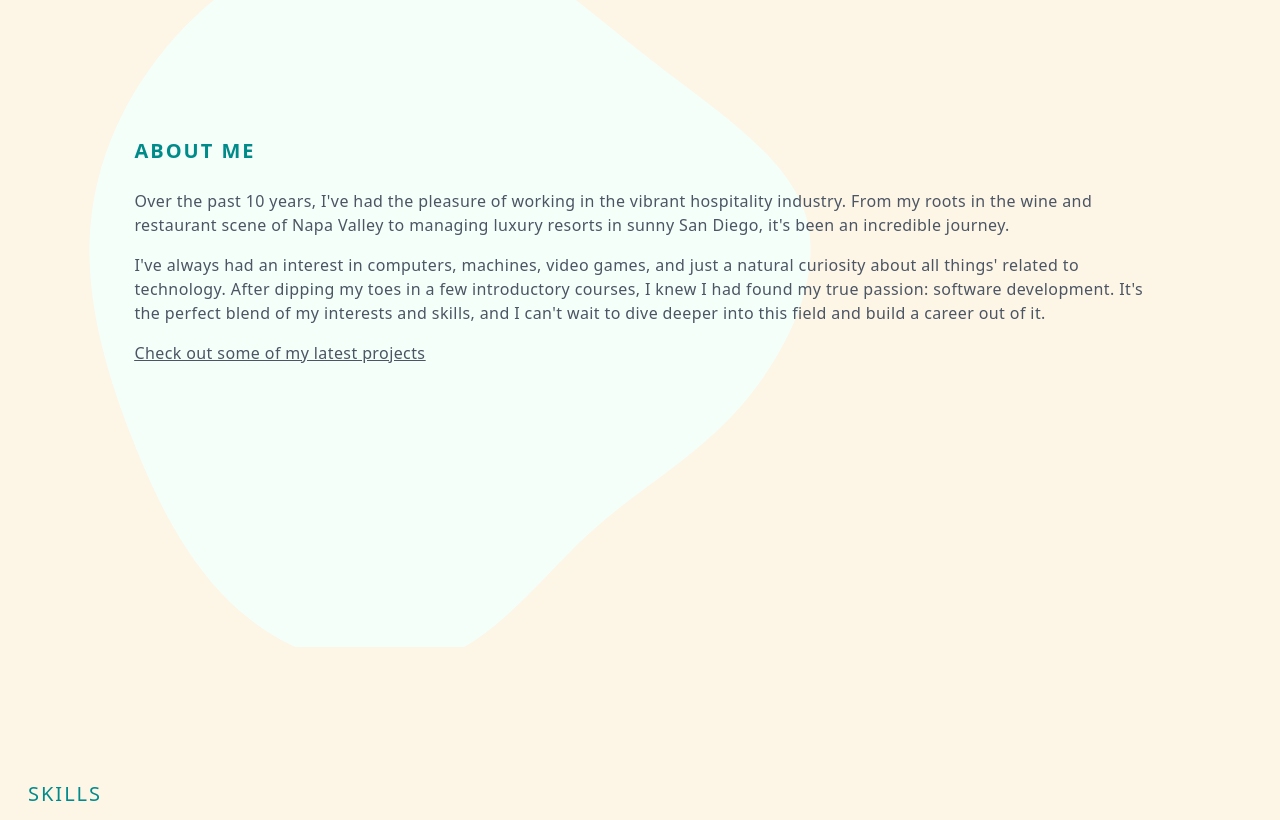
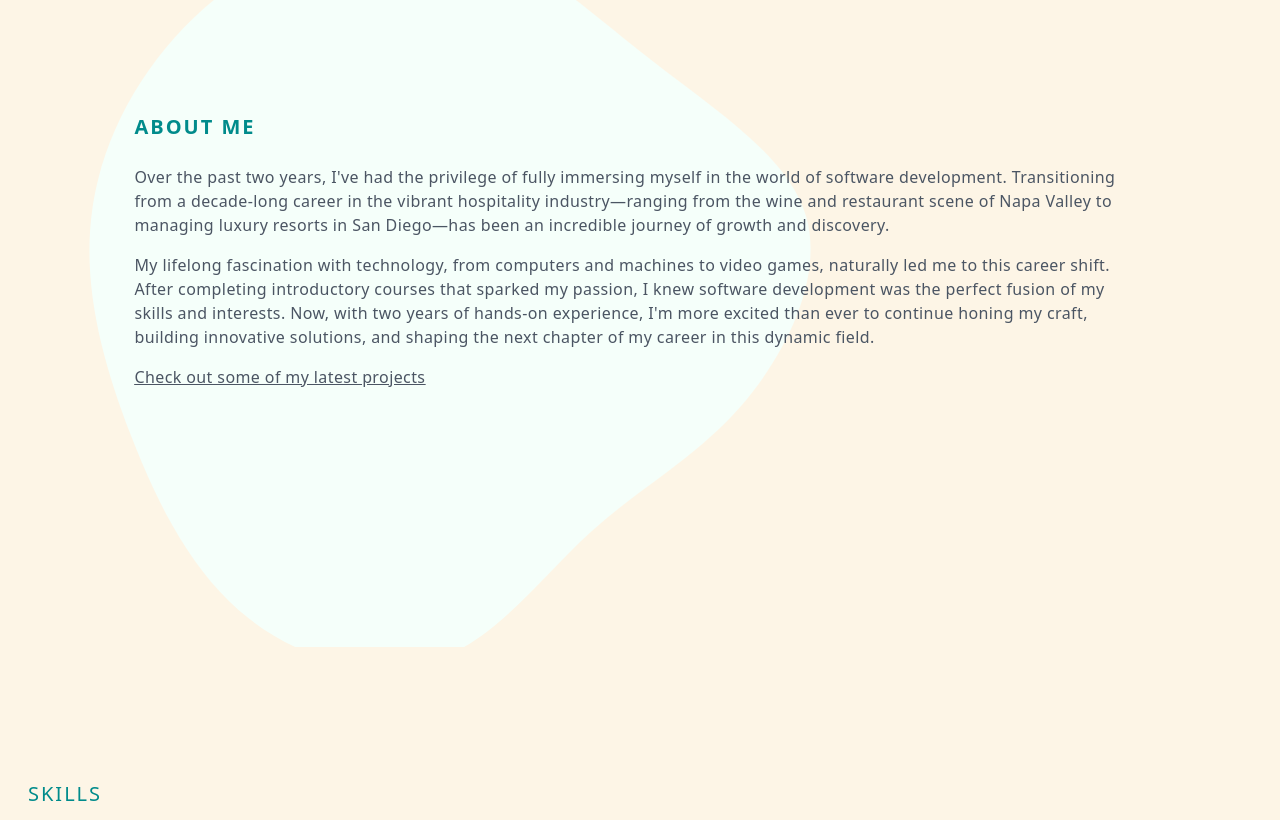
Before and after one commit to Gullord-Christian/Personal_Portfolio_CG, a Next.js app: page / in a window 1280 px wide. Shown: the part 1347-2167 px from the top of the page. Built offline with nearby package versions, Linux system fonts and the light colour scheme.

Commit message:
update about me

```diff
--- a/components/About.jsx
+++ b/components/About.jsx
@@ -14,26 +14,32 @@ const About = () => {
 			</div>
 			<div
 				id="about"
-        className="w-full h-[90vh] md:h-screen p-2 flex items-center py-16 layer1"
-      >
+				className="w-full h-[90vh] md:h-screen p-2 flex items-center py-16 layer1">
 				<div className="m-auto max-w-[80%] ">
 					<div className="col-span-2">
 						<h2 className="uppercase text-xl tracking-widest text-[#008B8B] py-4">
 							About Me
 						</h2>
 						<p className="py-2 text-gray-600">
-              Over the past 10 years, I've had the pleasure of working in the
-              vibrant hospitality industry. From my roots in the wine and
-              restaurant scene of Napa Valley to managing luxury resorts in
-              sunny San Diego, it's been an incredible journey.
+							Over the past two years, I&apos;ve had the privilege
+							of fully immersing myself in the world of software
+							development. Transitioning from a decade-long career
+							in the vibrant hospitality industry—ranging from the
+							wine and restaurant scene of Napa Valley to managing
+							luxury resorts in San Diego—has been an incredible
+							journey of growth and discovery.
 						</p>{" "}
 						<p className="py-2 text-gray-600">
-              I&apos;ve always had an interest in computers, machines, video
-              games, and just a natural curiosity about all things&apos; related
-              to technology. After dipping my toes in a few introductory
-              courses, I knew I had found my true passion: software development.
-              It's the perfect blend of my interests and skills, and I can't
-              wait to dive deeper into this field and build a career out of it.
+							My lifelong fascination with technology, from
+							computers and machines to video games, naturally led
+							me to this career shift. After completing
+							introductory courses that sparked my passion, I knew
+							software development was the perfect fusion of my
+							skills and interests. Now, with two years of
+							hands-on experience, I&apos;m more excited than ever
+							to continue honing my craft, building innovative
+							solutions, and shaping the next chapter of my career
+							in this dynamic field.
 						</p>
 						<p className="py-2 text-gray-600 underline cursor-pointer md:block hidden">
 							<Link href="/#projects">
```
Lines whose indentation alone changed are shown as unchanged.
